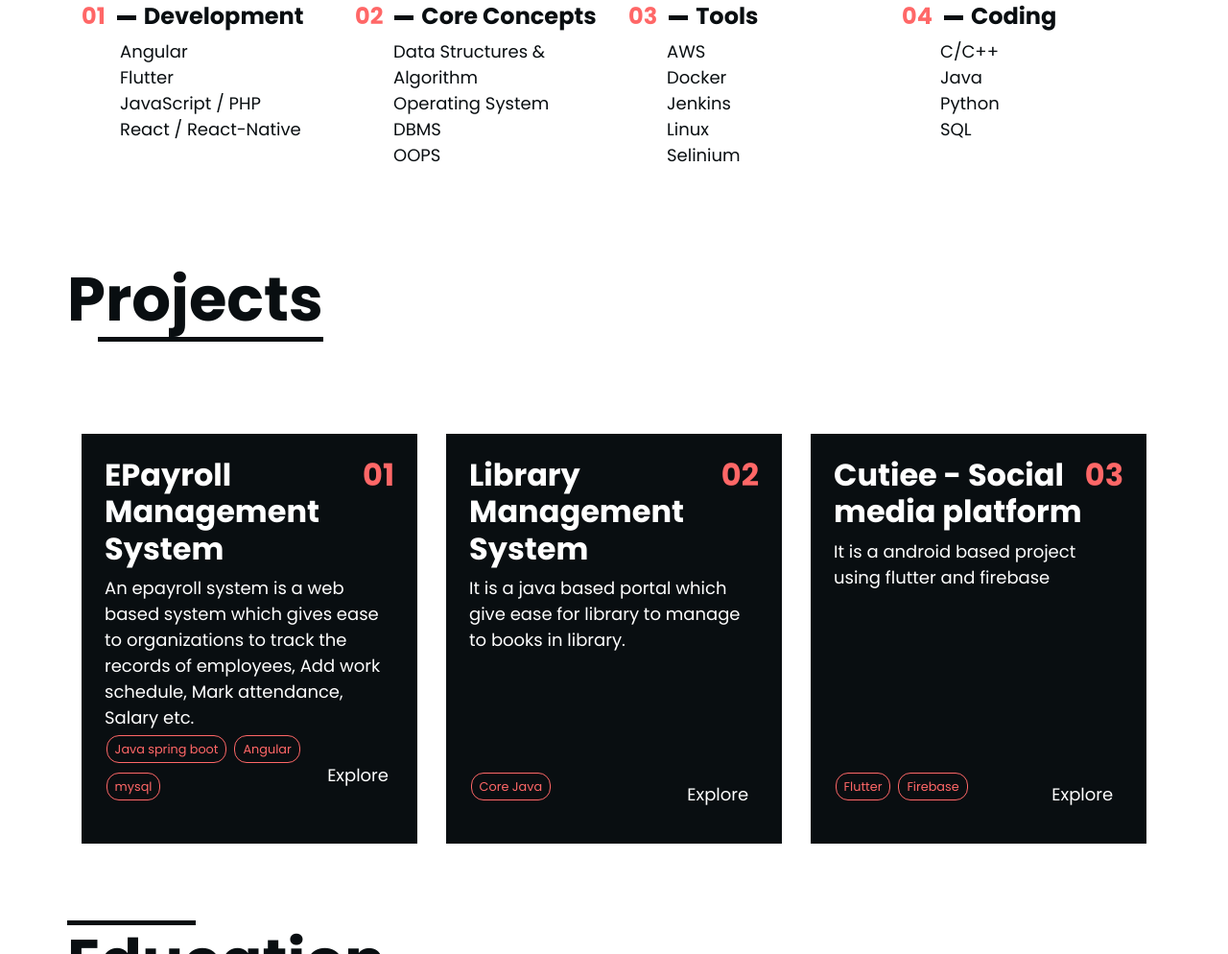
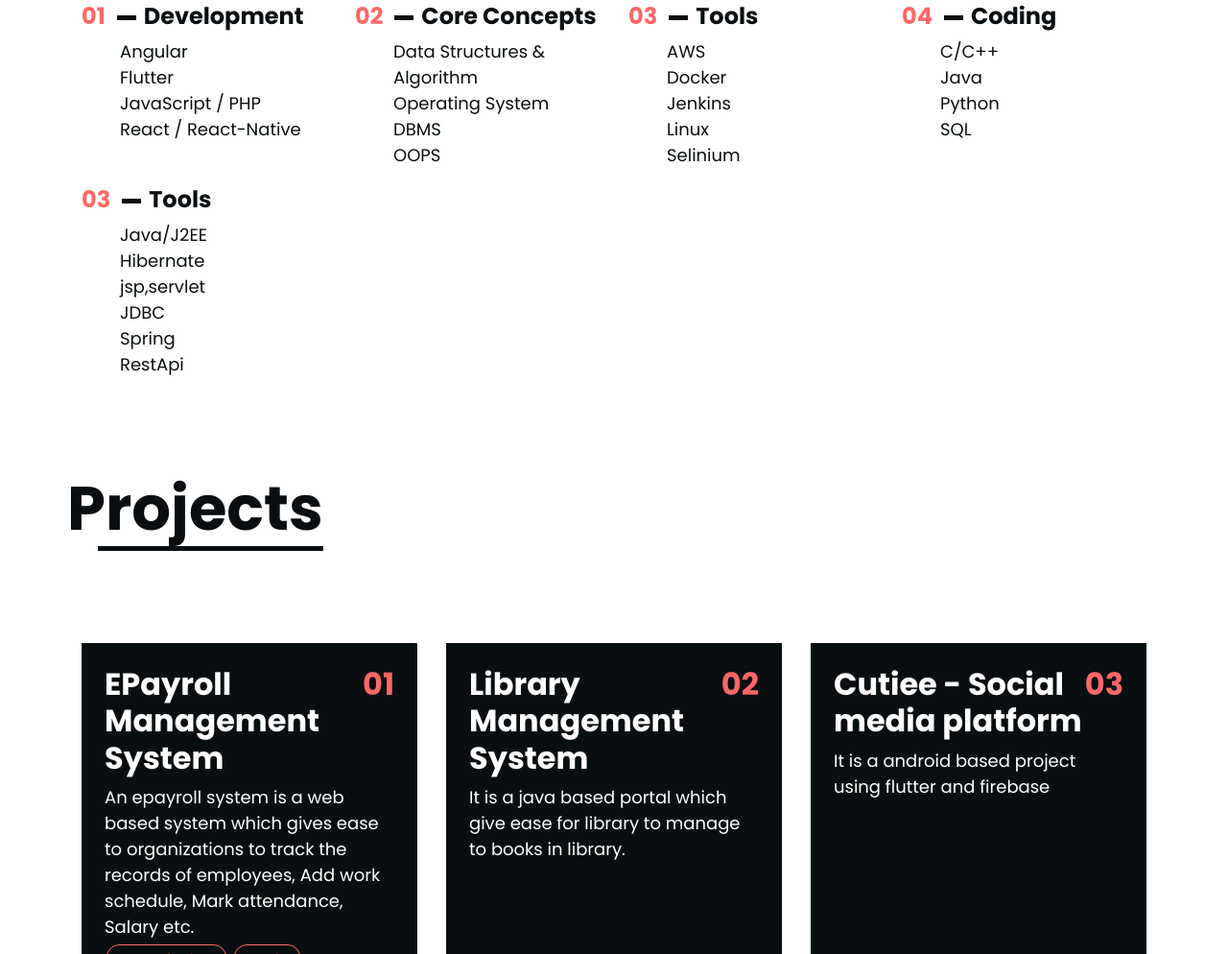
Before and after one commit to chirag627/resume, a plain HTML site: page index.html in a window 1280 px wide. Shown: the part 1769-2763 px from the top of the page at 96% size. Drawn offline with nearby package versions, Linux system fonts and the light colour scheme.

Commit message:
Update index.html

```diff
--- a/index.html
+++ b/index.html
@@ -213,6 +213,13 @@
             </ul>
           </div>
         </div>
+          <div class="col-12 col-sm-6 col-lg-3">
+          <div class="skill-block">
+            <h4><span>03</span>Tools</h4>
+            <ul><li>Java/J2EE</li><li>Hibernate</li><li>jsp,servlet</li><li> JDBC</li><li> Spring</li><li> RestApi</li>            </ul>
+          </div>
+        </div>
+
       </div>
 
       <div class="row">
```
